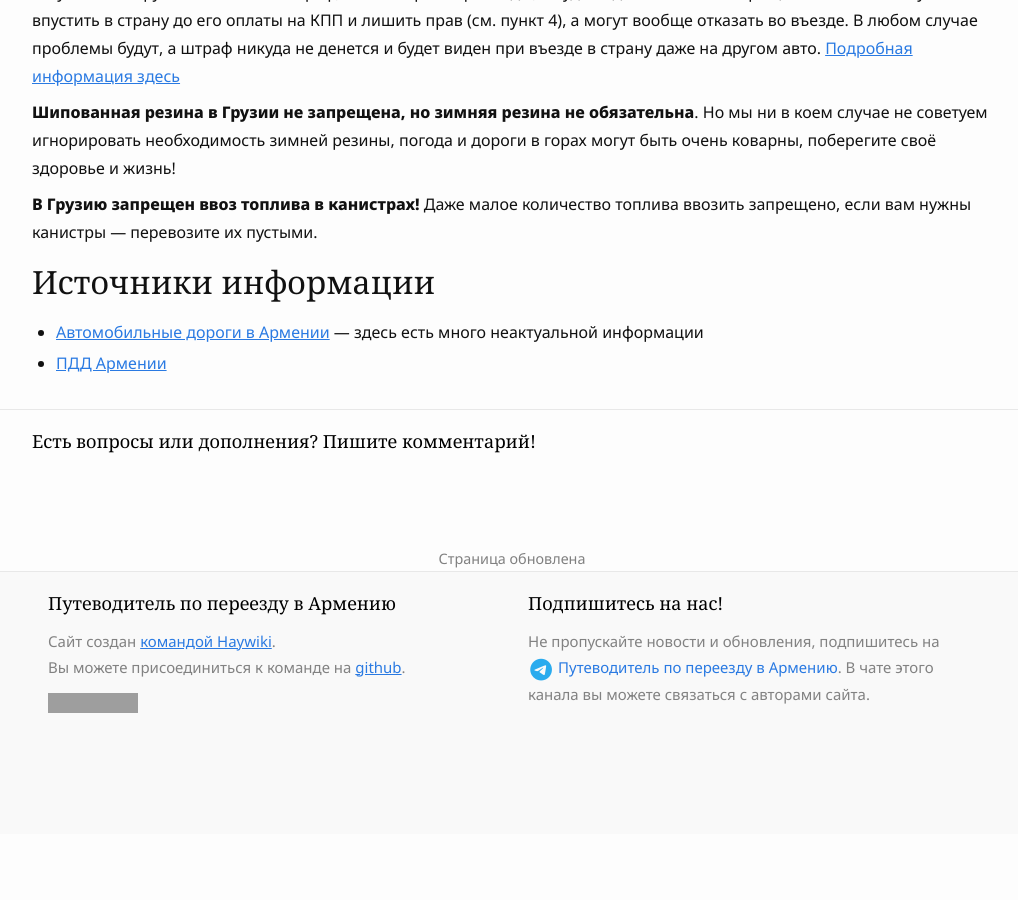
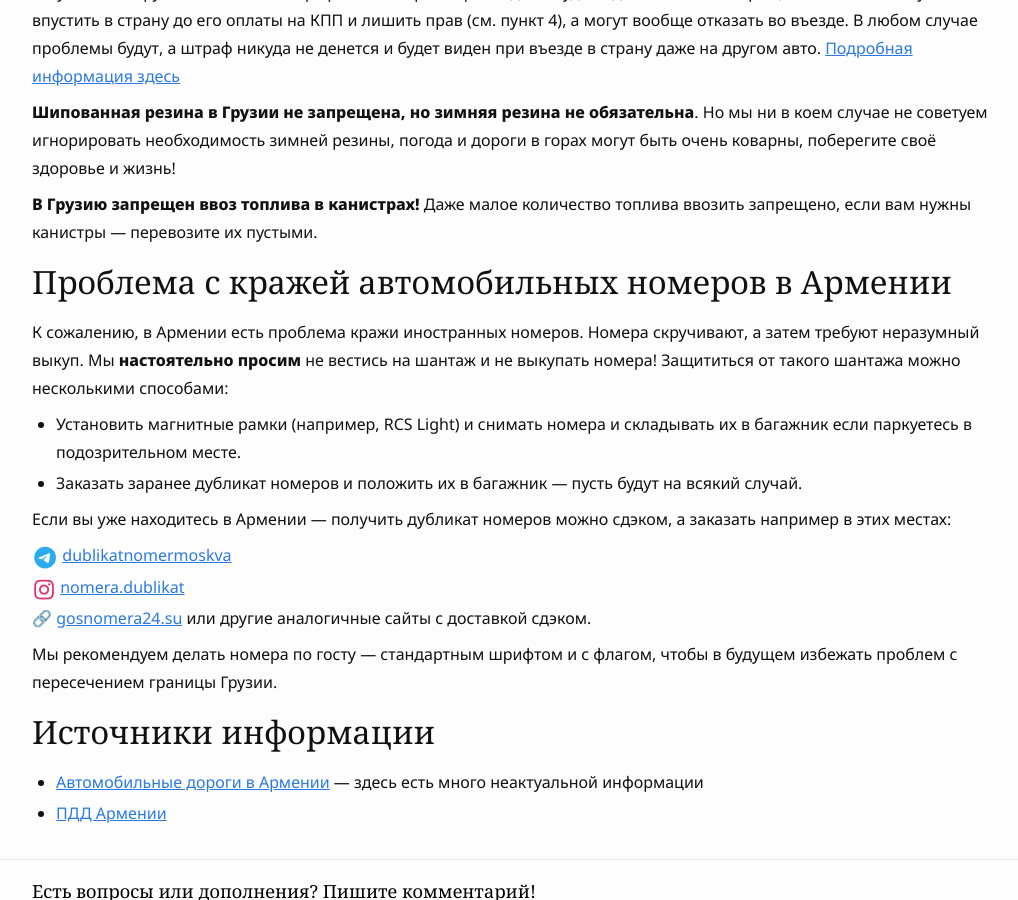
Before and after one commit to haywiki/haywiki.github.io, a Jekyll site: the page built from drive/index.md, in a window 1280 px wide and 900 px high, scrolled down 6265 px. Shown: the whole window, without its empty margins (128-1146 px from the left). Built offline with Jekyll 4.4.1, drawn with Linux system fonts in a browser that asks for light colours; nearby versions of some CDN libraries; a script that is not in the unit is left out; before the commit the page ends 7099 px from its top, so only the background shows below that; some of the changed text lies outside the part shown; grey boxes are pictures that could not be loaded.

Commit message:
Дубликаты госномеров рф

```diff
--- a/drive/index.md
+++ b/drive/index.md
@@ -157,6 +157,7 @@ layout: page
 на сайте. Указанные сроки доставки тоже можно умножать на 2-3.
 
 ### Автомасла, фильтры и расходники
+
 - [Mosesco](https://mosesco.am/) — большой выбор моторных и трансмиссионных масел, антифризов, есть некоторое количество расходников наподобие фильтров. В продаже есть продукция Лукойла (в марте 2023 года в наличии были партии августа-сентября 2022 года производства). Адрес магазина: ул. Нар-Доса, 75.
 
 ### Резина и колеса
@@ -209,6 +210,23 @@ layout: page
 **В Грузию запрещен ввоз топлива в канистрах!** Даже малое количество топлива ввозить запрещено, если вам нужны канистры —
 перевозите их пустыми.
 
+## Проблема с кражей автомобильных номеров в Армении
+
+К сожалению, в Армении есть проблема кражи иностранных номеров. Номера скручивают, а затем требуют неразумный выкуп.
+Мы **настоятельно просим** не вестись на шантаж и не выкупать номера! Защититься от такого шантажа можно несколькими способами:
+
+- Установить магнитные рамки (например, RCS Light) и снимать номера и складывать их в багажник если паркуетесь в подозрительном месте.
+- Заказать заранее дубликат номеров и положить их в багажник — пусть будут на всякий случай.
+
+Если вы уже находитесь в Армении — получить дубликат номеров можно сдэком, а заказать например в этих местах:
+
+- <i class="fa-brands fa-telegram"></i> [dublikatnomermoskva](https://t.me/dublikatnomermoskva)
+- <i class="fa-brands fa-instagram"></i> [nomera.dublikat](https://www.instagram.com/nomera.dublikat/)
+- 🔗 [gosnomera24.su](https://gosnomera24.su/) или другие аналогичные сайты с доставкой сдэком.
+{: class="list-emoji"}
+
+Мы рекомендуем делать номера по госту — стандартным шрифтом и с флагом, чтобы в будущем избежать проблем с пересечением границы Грузии.
+
 ## Источники информации
 
 - [Автомобильные дороги в Армении](https://autotraveler.ru/armenia/) — здесь есть много неактуальной информации
```
Also changed, not shown: animals/index.md (+1 -1 lines).
